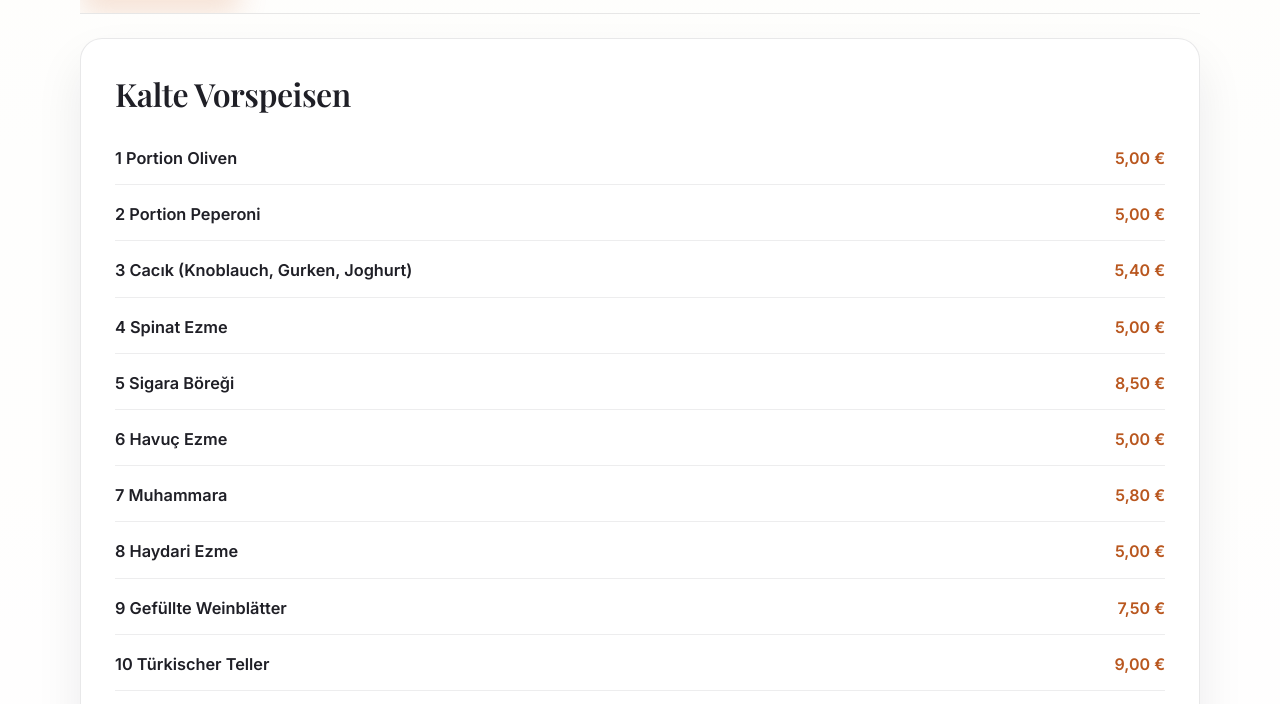
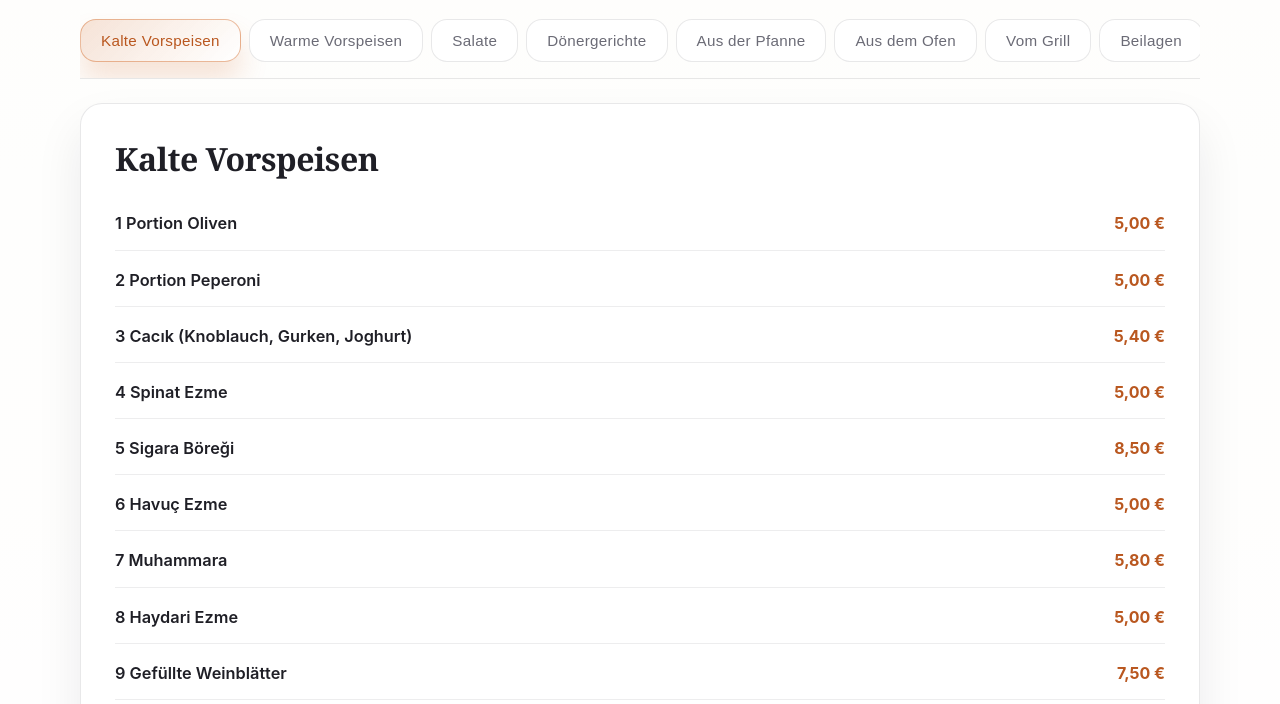
Before and after one commit to Piravlos/alexander, a plain HTML site: page index.html in a window 1280 px wide. Shown: the part 835-1539 px from the top of the page. Drawn offline with nearby package versions, Linux system fonts and the light colour scheme.

Commit message:
Add files via upload

```diff
--- a/index.html
+++ b/index.html
@@ -9,11 +9,8 @@
     />
     <title>Hayat-Jiyan Restaurant | Moderne anatolische Küche in Wuppertal</title>
     <link rel="stylesheet" href="styles.css" />
-    <link rel="preconnect" href="https://fonts.gstatic.com" crossorigin />
-    <link
-      href="https://fonts.googleapis.com/css2?family=Playfair+Display:wght@500;600&family=Inter:wght@300;400;500;600&display=swap"
-      rel="stylesheet"
-    />
+    <link rel="dns-prefetch" href="//maps.google.com" />
+    <link rel="dns-prefetch" href="//www.google.com" />
   </head>
   <body>
     <header class="hero" id="top">
@@ -129,6 +126,7 @@
             allowfullscreen=""
             loading="lazy"
             referrerpolicy="no-referrer-when-downgrade"
+            fetchpriority="low"
           ></iframe>
         </div>
       </section>
--- a/styles.css
+++ b/styles.css
@@ -13,8 +13,8 @@
   --radius-md: 16px;
   --radius-sm: 12px;
   --max-width: min(1120px, 92vw);
-  --font-sans: "Inter", -apple-system, BlinkMacSystemFont, "Segoe UI", sans-serif;
-  --font-serif: "Playfair Display", Georgia, serif;
+  --font-sans: -apple-system, BlinkMacSystemFont, "Segoe UI", "Roboto", "Helvetica Neue", Arial, sans-serif;
+  --font-serif: Georgia, "Times New Roman", "Times", serif;
 }
 
 *,
```
Also changed, not shown: Datenschutz.html (line endings or trailing spaces), Impressum.html (line endings or trailing spaces), 4 other files.
